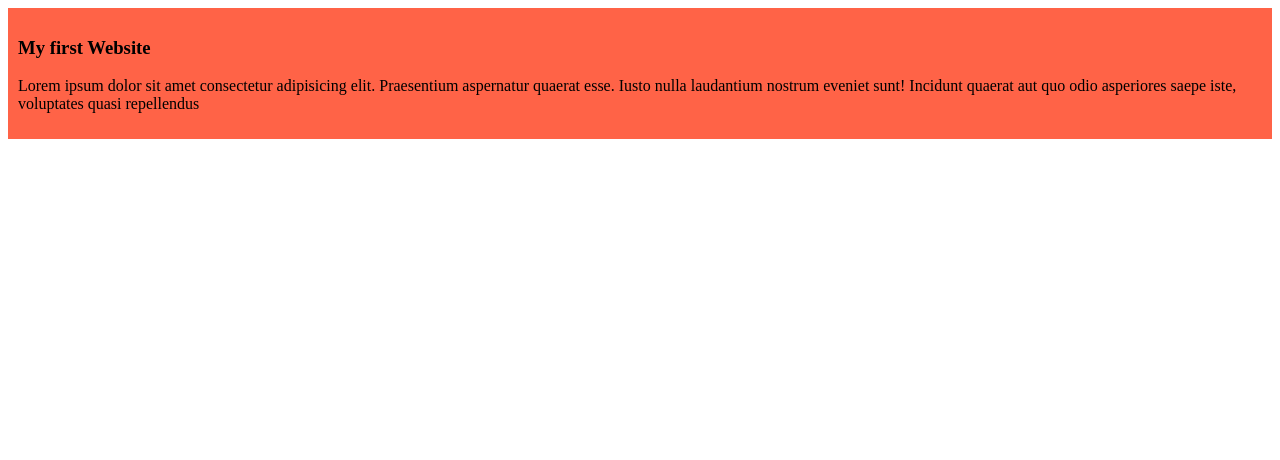
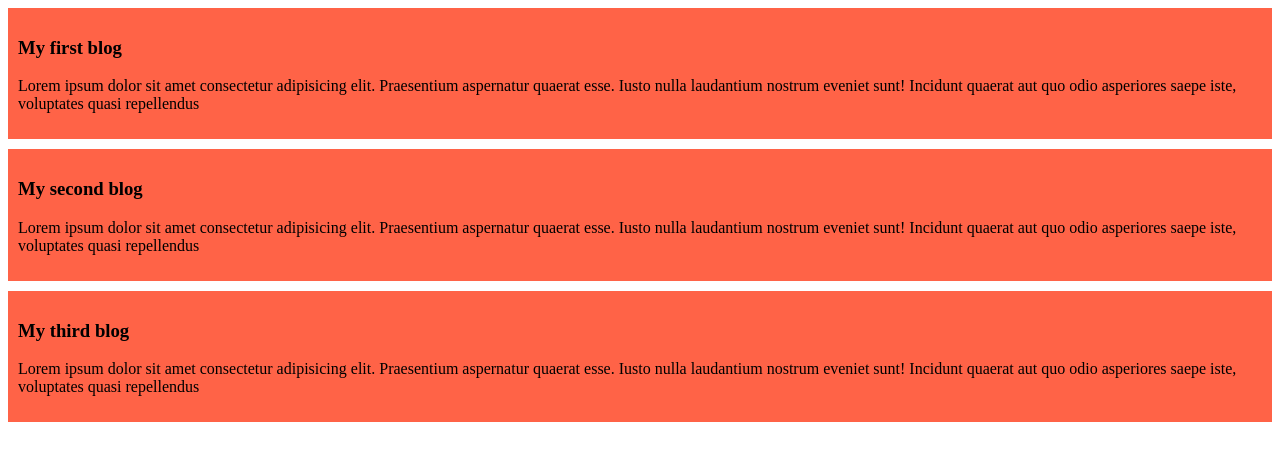
Before and after one commit to saikut10/my-first-github-repo, a plain HTML site: page index.html in a window 1280 px wide. Drawn offline with Linux system fonts and the light colour scheme.

Commit message:
third commit

```diff
--- a/index.html
+++ b/index.html
@@ -8,7 +8,15 @@
 </head>
 <body>
     <div>
-        <h3>My first Website</h3>
+        <h3>My first blog</h3>
+        <p>Lorem ipsum dolor sit amet consectetur adipisicing elit. Praesentium aspernatur quaerat esse. Iusto nulla laudantium nostrum eveniet sunt! Incidunt quaerat aut quo odio asperiores saepe iste, voluptates quasi repellendus</p>
+    </div>
+    <div>
+        <h3>My second blog</h3>
+        <p>Lorem ipsum dolor sit amet consectetur adipisicing elit. Praesentium aspernatur quaerat esse. Iusto nulla laudantium nostrum eveniet sunt! Incidunt quaerat aut quo odio asperiores saepe iste, voluptates quasi repellendus</p>
+    </div>
+    <div>
+        <h3>My third blog</h3>
         <p>Lorem ipsum dolor sit amet consectetur adipisicing elit. Praesentium aspernatur quaerat esse. Iusto nulla laudantium nostrum eveniet sunt! Incidunt quaerat aut quo odio asperiores saepe iste, voluptates quasi repellendus</p>
     </div>
 </body>
--- a/styles/blog.css
+++ b/styles/blog.css
@@ -1,4 +1,5 @@
 div{
     background-color: tomato;
     padding: 10px;
+    margin-bottom: 10px;
 }
```
